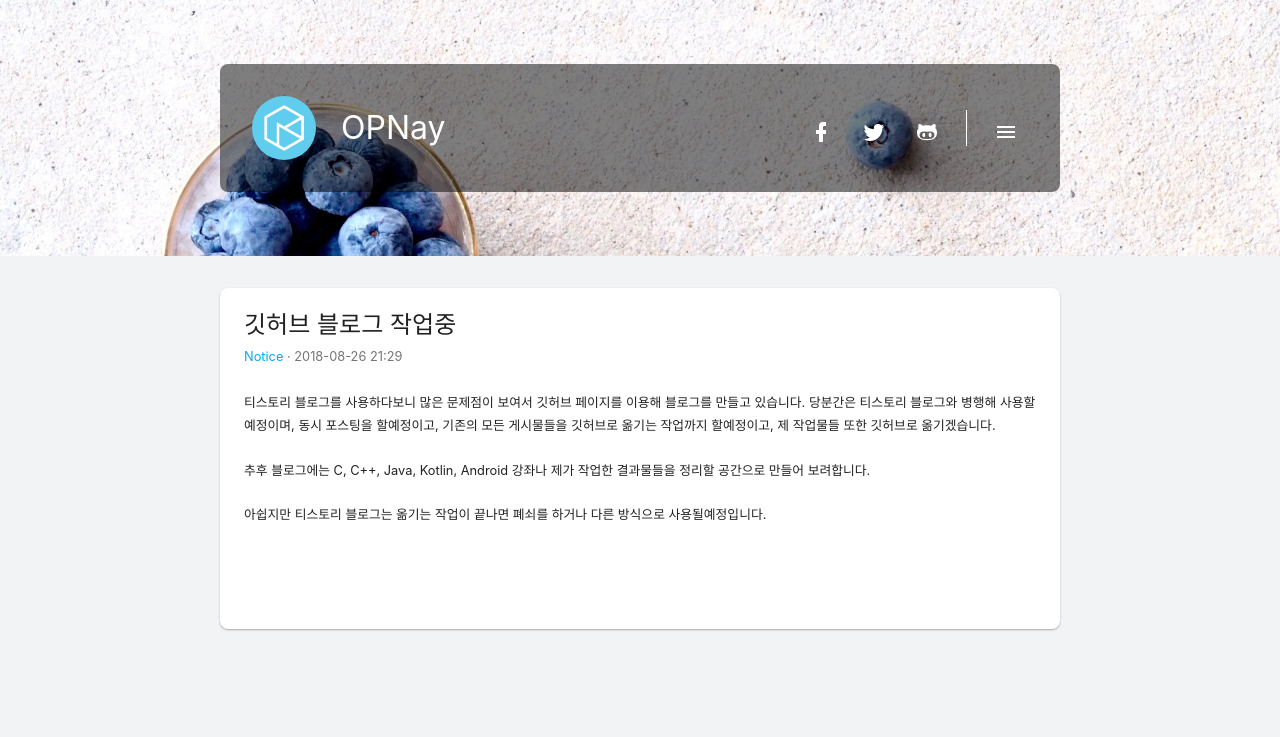
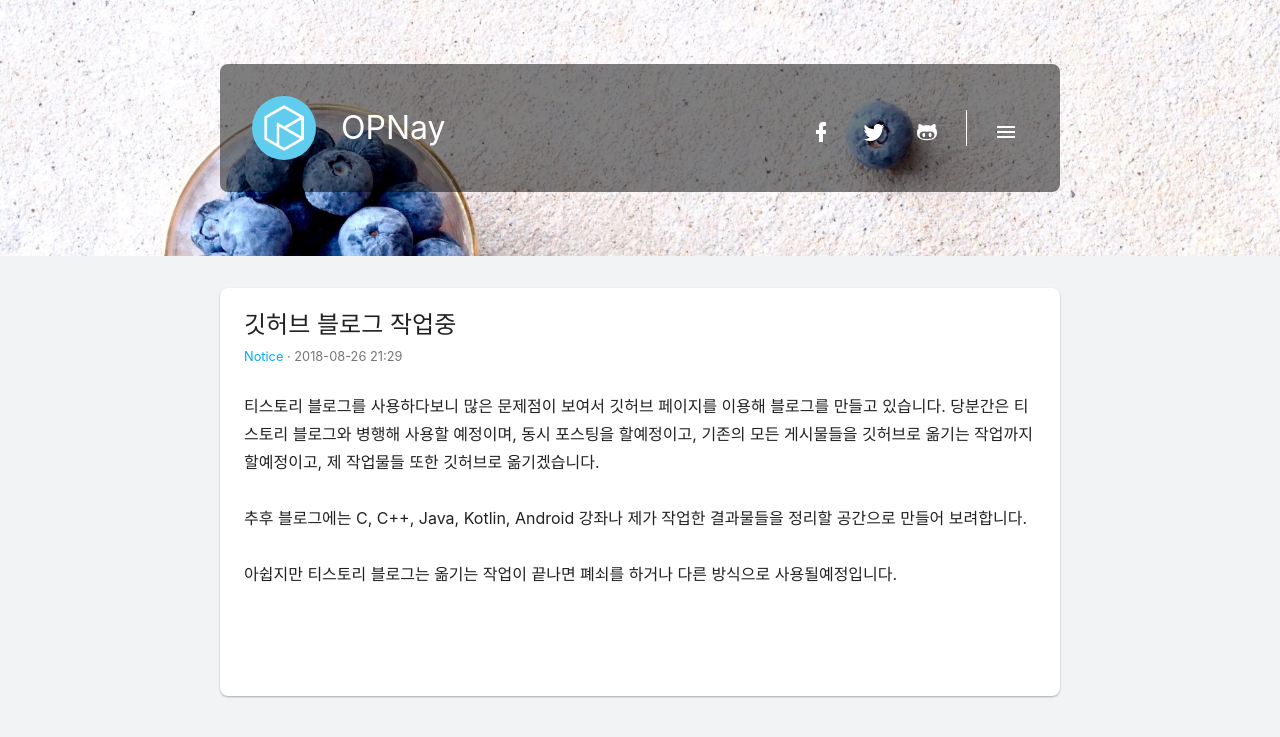
Before and after one commit to opnay/opnay.github.io, a Jekyll site: the page built from _posts/2018-08-26-working-github.md, in a window 1280 px wide. Shown: the top 737 px of the page. Built offline with Jekyll 4.4.1, drawn with Linux system fonts in a browser that asks for light colours; comment, search, counter and statistics services are not loaded.

Commit message:
_layouts/blog: Resize article font size
Signed-off-by: Kim In Seop <opnayn@gmail.com>

```diff
--- a/_layouts/blog.html
+++ b/_layouts/blog.html
@@ -55,7 +55,7 @@ body::before {content:none;}
 .content .post-header {padding:16px 24px;}
 .content .post-header .title {font-size:24px;}
 .content .post-header .info {font-size:0.8rem;}
-.content .article {padding:8px 24px 16px; font-size:0.8rem;}
+.content .article {padding:8px 24px 16px;}
 
 #page_adsense {padding:16px 24px; text-align:center;}
 #disqus_thread {padding:16px 24px; }
```
